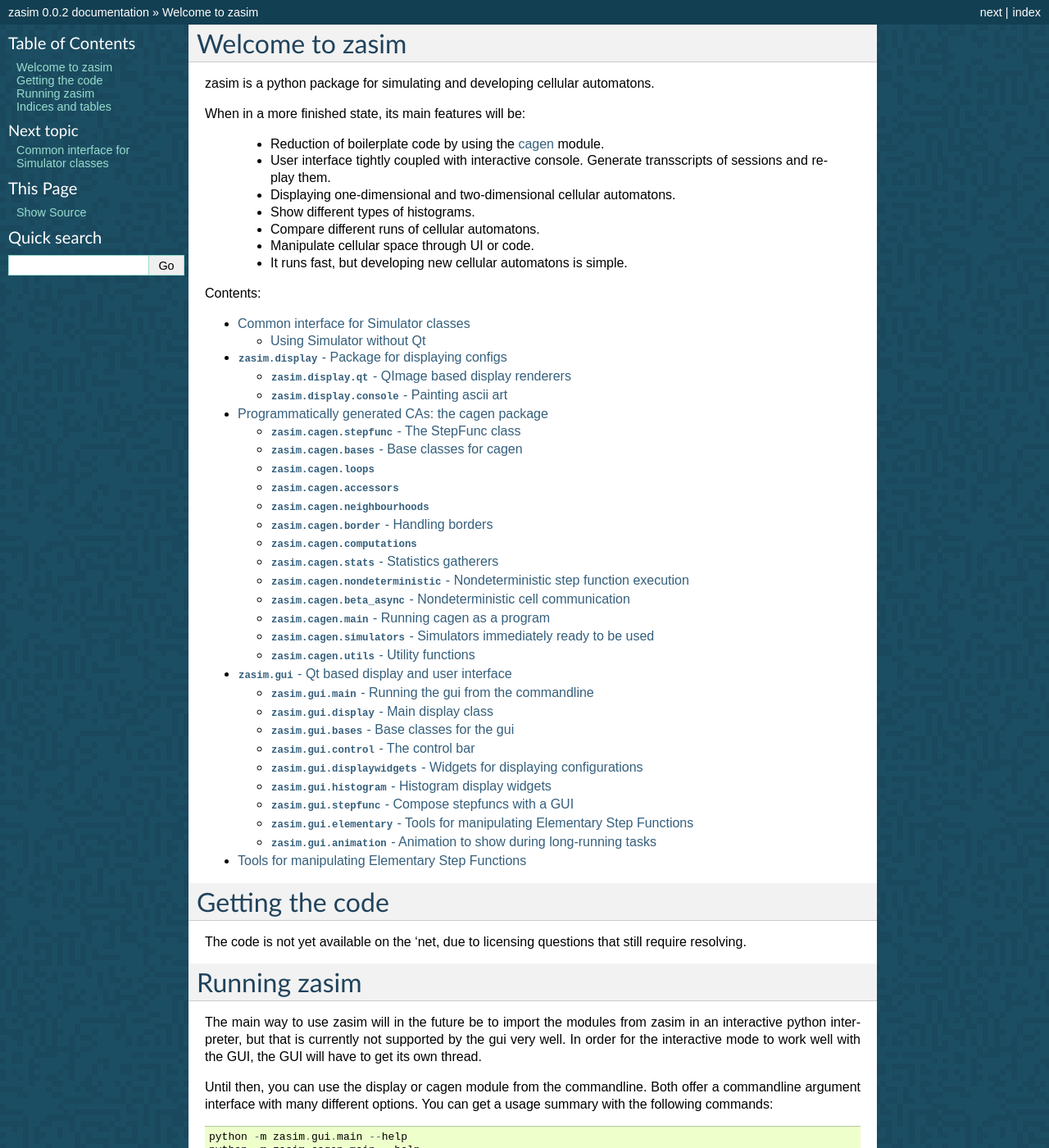
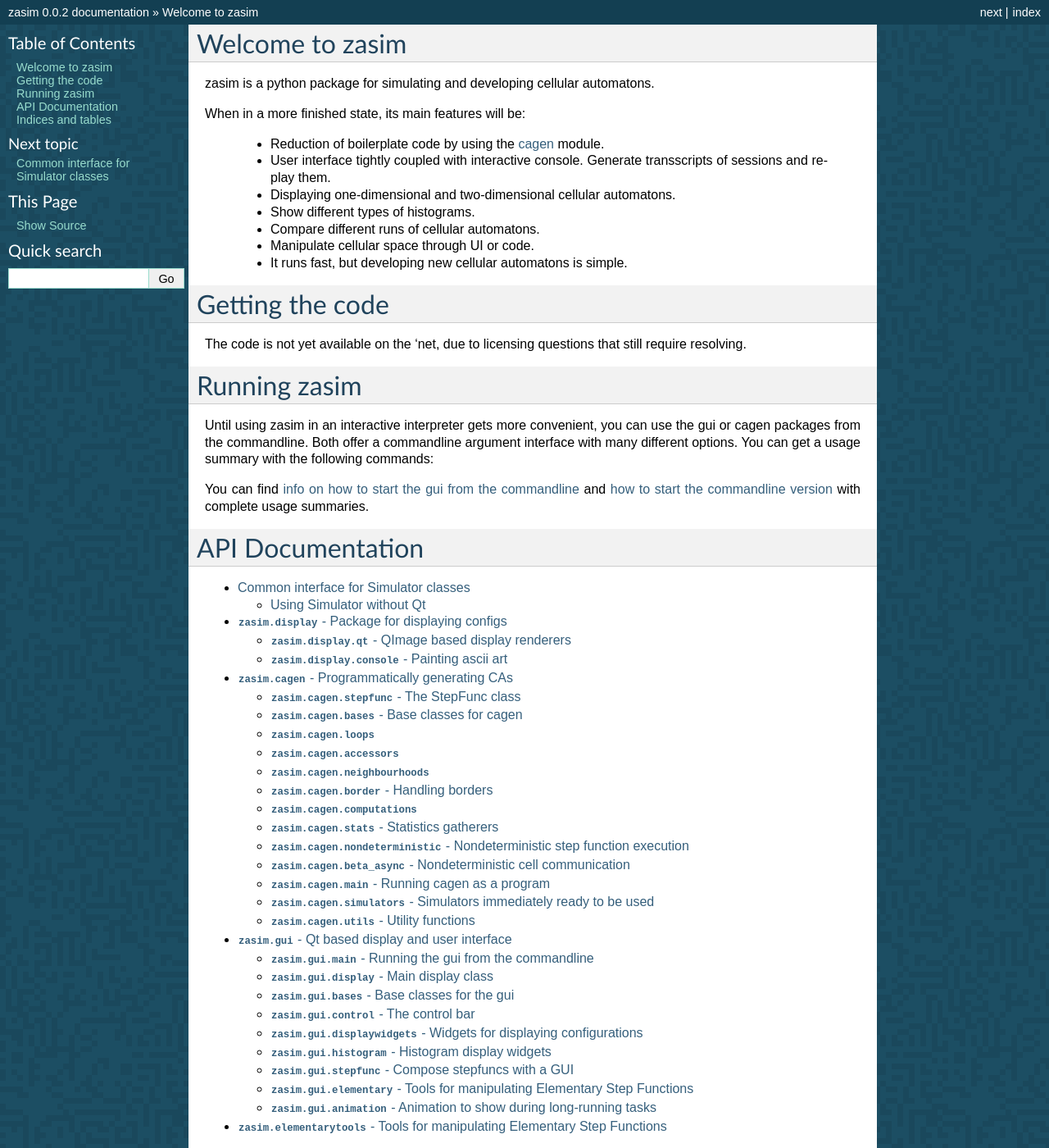
Before and after one commit to timo/zasim, a Sphinx documentation site: the page built from docs/index.rst, in a window 1280 px wide and 1400 px high. Shown: the whole window at 82% size. Built offline with Sphinx 7.4.7, drawn with Linux system fonts in a browser that asks for light colours; formulas are drawn with MathJax 3; pages that are not in the unit, such as notebooks, are missing from menus; some of the changed text lies outside the part shown.

Commit message:
make the documentation front page emphasize usage more than development

```diff
--- a/docs/elementarytools.rst
+++ b/docs/elementarytools.rst
@@ -1,4 +1,4 @@
-Tools for manipulating Elementary Step Functions
-================================================
+:mod:`zasim.elementarytools` - Tools for manipulating Elementary Step Functions
+===============================================================================
 
 .. automodule:: zasim.elementarytools
--- a/docs/index.rst
+++ b/docs/index.rst
@@ -14,7 +14,27 @@ When in a more finished state, its main features will be:
   - Manipulate cellular space through UI or code.
   - It runs fast, but developing new cellular automatons is simple.
 
-Contents:
+Getting the code
+================
+
+The code is not yet available on the 'net, due to licensing questions that
+still require resolving.
+
+Running zasim
+=============
+
+Until using zasim in an interactive interpreter gets more convenient,
+you can use the gui or cagen packages from the commandline. Both offer a
+commandline argument interface with many different options. You can get a
+usage summary with the following commands:
+
+You can find :doc:`info on how to start the gui from the commandline <gui/main>`
+and :doc:`how to start the commandline version <cagen/main>` with complete usage
+summaries.
+
+
+API Documentation
+=================
 
 .. toctree::
    :maxdepth: 2
@@ -25,29 +45,6 @@ Contents:
    gui
    elementarytools
 
-Getting the code
-================
-
-The code is not yet available on the 'net, due to licensing questions that
-still require resolving.
-
-Running zasim
-=============
-
-The main way to use zasim will in the future be to import the modules from
-zasim in an interactive python interpreter, but that is currently not
-supported by the gui very well. In order for the interactive mode to work
-well with the GUI, the GUI will have to get its own thread.
-
-Until then, you can use the display or cagen module from the commandline.
-Both offer a commandline argument interface with many different options.
-You can get a usage summary with the following commands:
-
-::
-
-    python -m zasim.gui.main --help
-    python -m zasim.cagen.main --help
-
 Indices and tables
 ==================
 
```
Also changed, not shown: docs/cagen.rst (+8 -4 lines).
